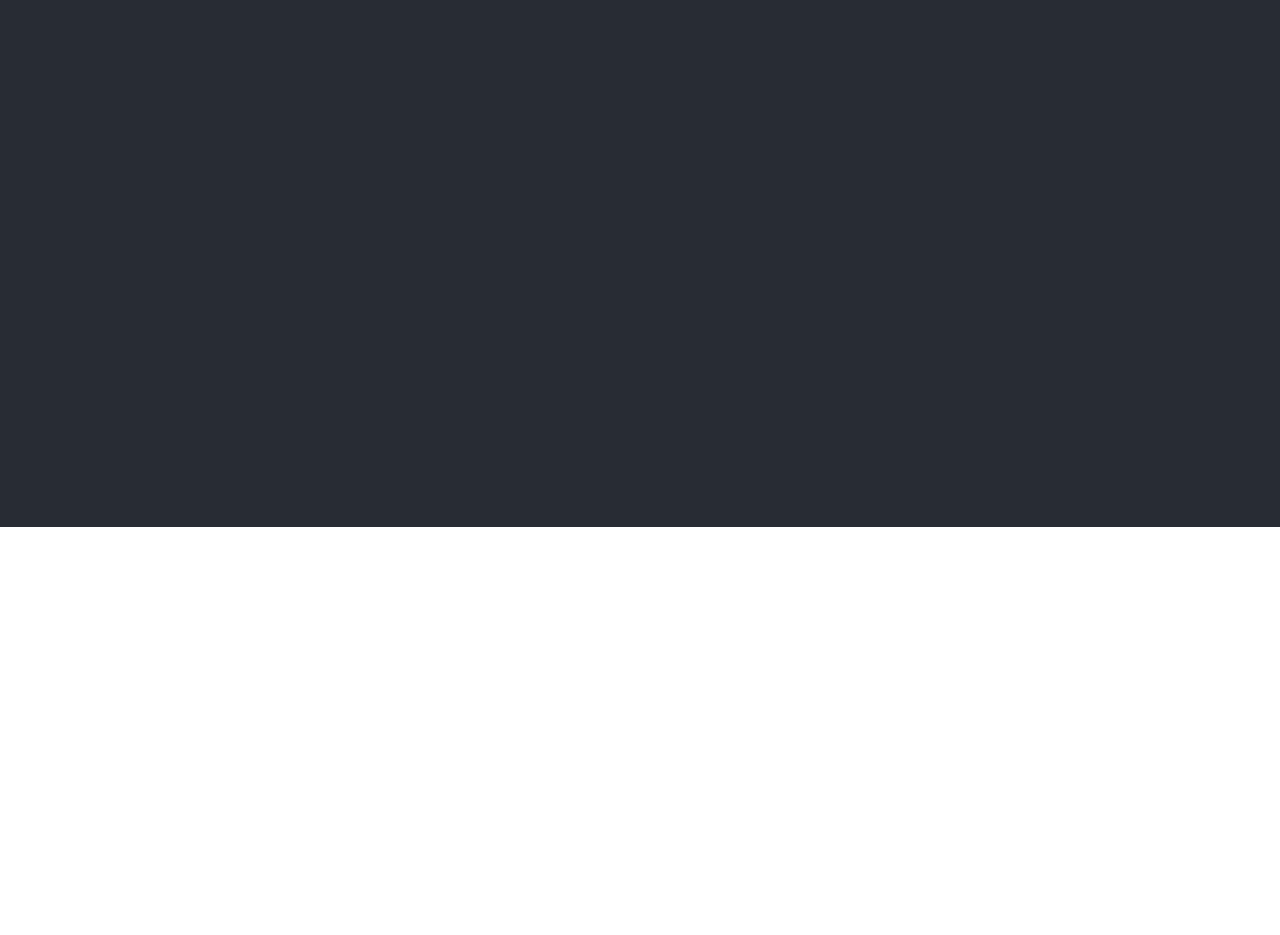
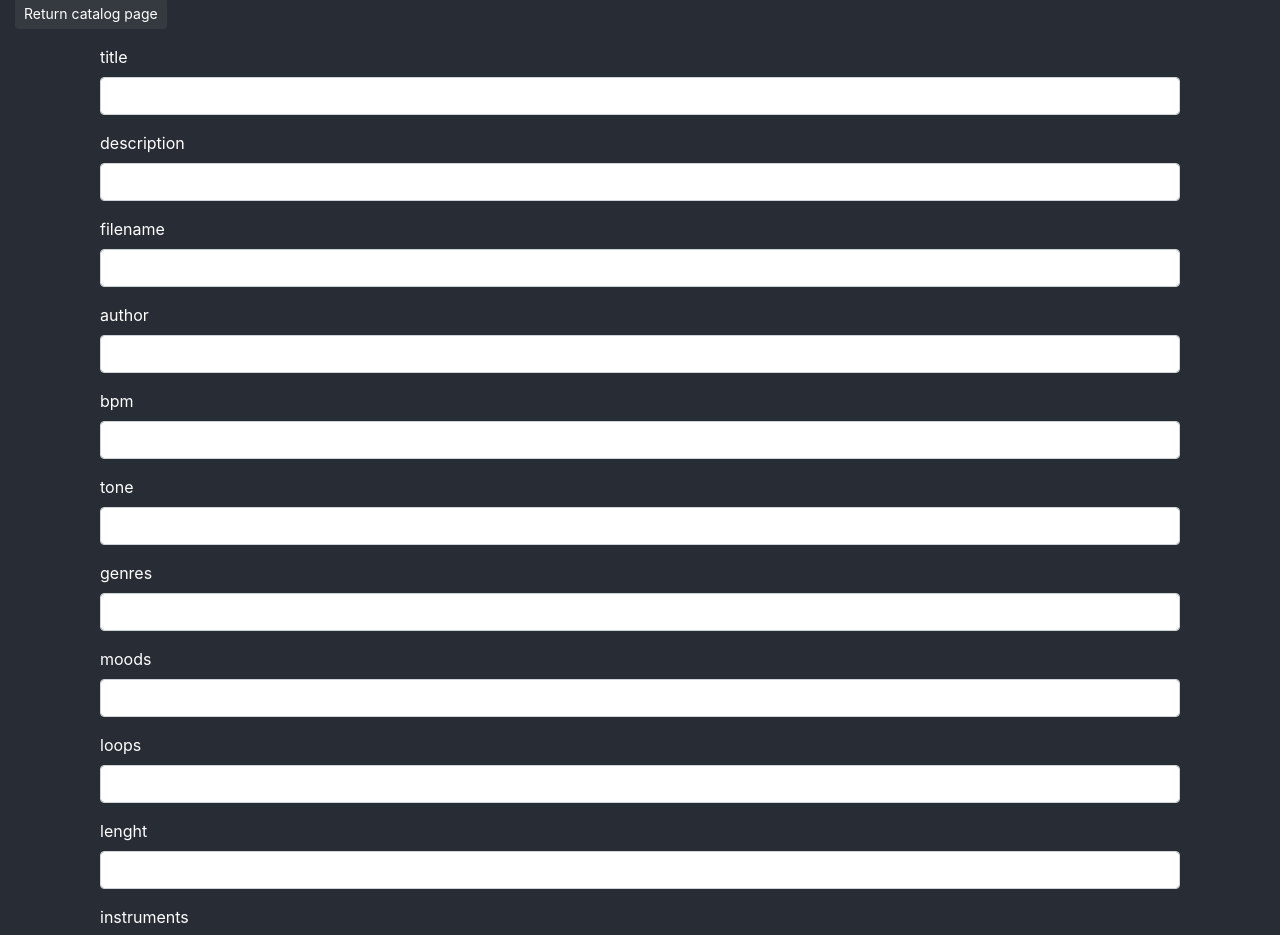
Before and after one commit to jfroussel/reactland-client, a React (Create React App) app: page /add-new-sound in a window 1280 px wide. Shown: the part 273-1208 px from the top of the page. Before the commit the page ends 800 px from the top, so only its background shows below. Built offline with nearby package versions, Linux system fonts and the light colour scheme.

Commit message:
implement crud for sound

```diff
--- a/src/actions/action-types.js
+++ b/src/actions/action-types.js
@@ -2,3 +2,4 @@ export const SET_AUTHENTIFICATION = 'SET_AUTHENTIFICATION'
 export const GET_ACCOUNTS = 'GET_ACCOUNTS'
 export const USER_INFO = 'USER_INFO'
 export const CATALOG_LIST = "CATALOG_LIST"
+export const ADD_SOUND = "ADD_SOUND"
--- a/src/actions/auth.js
+++ b/src/actions/auth.js
@@ -7,7 +7,6 @@ import axios from 'axios'
 const BASE_URL = "http://localhost:3050"
 
 export function signinUser({ email, password }, history) {
-    console.log('action', history)
     return function (dispatch) {
         axios.post(`${BASE_URL}/signin`, {
             email,
--- a/src/actions/catalog.js
+++ b/src/actions/catalog.js
@@ -4,7 +4,7 @@ const BASE_URL = "http://localhost:3050"
 
 export function getCatalogList() {
     return function (dispatch) {
-        axios.get(`${BASE_URL}/catalog`).then((response) => {
+        axios.get(`${BASE_URL}/sounds`).then((response) => {
             dispatch({type: CATALOG_LIST, payload:response.data})
         }).catch((error) => {
             console.log(error)
--- /dev/null
+++ b/src/actions/sound.js
@@ -0,0 +1,41 @@
+import {
+    ADD_SOUND
+
+} from "./action-types"
+import axios from 'axios'
+const BASE_URL = "http://localhost:3050"
+
+export function addSound({
+    title,
+    description,
+    filename,
+    author,
+    bpm,
+    tone,
+    genres,
+    moods,
+    loops,
+    lenght,
+    instruments }, history) {
+    return function (dispatch) {
+        axios.post(`${BASE_URL}/sound`, {
+            title,
+            description,
+            filename,
+            author,
+            bpm,
+            tone,
+            genres,
+            moods,
+            loops,
+            lenght,
+            instruments
+        }).then((response) => {
+            dispatch({ type: ADD_SOUND, payload: response.data })
+
+            history.push("/catalog")
+        }).catch((error) => {
+            console.log(error)
+        })
+    }
+}
--- /dev/null
+++ b/src/components/AddSound.js
@@ -0,0 +1,164 @@
+import React, { Component } from 'react';
+import { Field, reduxForm } from "redux-form"
+import { Link } from 'react-router-dom'
+import { connect } from 'react-redux'
+import { bindActionCreators } from 'redux'
+import { addSound } from '../actions/sound'
+import { withRouter } from 'react-router'
+import * as validations from '../validations'
+const style = {
+    container: {
+        backgroundColor: '#282c34',
+        minHeight: '100vh',
+
+    }
+}
+
+const FIELDS = {
+    title: "title",
+    description: "description",
+    filename: "filename",
+    author: "author",
+    bpm: "bpm",
+    tone: "tone",
+    genres: "genres",
+    moods: "moods",
+    loops: "loops",
+    lenght: "lenght",
+    instruments: "instruments"
+}
+
+class Sound extends Component {
+
+
+
+
+    handleSubmit = (sound) => {
+        console.log('history : ',this.props.history)
+        this.props.addSound(sound, this.props.history)
+    }
+
+    renderInputComponent = (field) => {
+        return (
+            <div className="justify-content-md-center">
+                <fieldset className="col-md-12 form-group">
+                    <label className="bmd-label-floating">{field.label}</label>
+                    <input className="form-control" {...field.input} type={field.type} />
+                    {field.meta.touched && field.meta.error && <span style={style.error}>{field.meta.error}</span>}
+                </fieldset>
+            </div>
+        )
+    }
+
+
+    render() {
+        return (
+            <div className="container-fluid pt-5" style={style.container}>
+                <div className="text-center text-white">
+                    <h1 className="font-weight-light pb-5">Add new sound <br /> into your catalog</h1>
+                </div>
+                <p><Link type="button" className="btn btn-sm btn-dark" to="/catalog">Return catalog page</Link></p>
+                <div className=" container text-white">
+                <form onSubmit={this.props.handleSubmit(this.handleSubmit)}>
+                        <Field
+                            name={FIELDS.title}
+                            component={this.renderInputComponent}
+                            type="text"
+                            label="title"
+                        />
+                        <Field
+                            name={FIELDS.description}
+                            component={this.renderInputComponent}
+                            type="text"
+                            label="description"
+                        />
+                        <Field
+                            name={FIELDS.filename}
+                            component={this.renderInputComponent}
+                            type="text"
+                            label="filename"
+                        />
+                        <Field
+                            name={FIELDS.author}
+                            component={this.renderInputComponent}
+                            type="text"
+                            label="author"
+                        />
+                        <Field
+                            name={FIELDS.bpm}
+                            component={this.renderInputComponent}
+                            type="text"
+                            label="bpm"
+                        />
+                        <Field
+                            name={FIELDS.tone}
+                            component={this.renderInputComponent}
+                            type="text"
+                            label="tone"
+                        />
+                        <Field
+                            name={FIELDS.genres}
+                            component={this.renderInputComponent}
+                            type="text"
+                            label="genres"
+                        />
+                        <Field
+                            name={FIELDS.moods}
+                            component={this.renderInputComponent}
+                            type="text"
+                            label="moods"
+                        />
+                        <Field
+                            name={FIELDS.loops}
+                            component={this.renderInputComponent}
+                            type="text"
+                            label="loops"
+                        />
+                        <Field
+                            name={FIELDS.lenght}
+                            component={this.renderInputComponent}
+                            type="text"
+                            label="lenght"
+                        />
+                        <Field
+                            name={FIELDS.instruments}
+                            component={this.renderInputComponent}
+                            type="text"
+                            label="instruments"
+                        />
+
+                        <div className="justify-content-md-center pt-5 pb-5">
+                            <button type="submit" className="btn btn-lg btn-info btn-raised">Validate</button>
+                        </div>
+
+                    </form>
+                </div>
+            </div>
+        );
+    }
+}
+
+function validate(formValues) {
+    const errors = {}
+
+    errors.title = validations.validateNotEmpty(formValues.title)
+    errors.filename = validations.validateNotEmpty(formValues.filename)
+    return errors
+}
+
+const soundForm = reduxForm({
+    form: "Sound",
+    fields: Object.keys(FIELDS),
+    validate
+})(Sound)
+
+const mapStateToProps = state => ({
+    addsound:state.addSound
+})
+
+const mapDispatchToProps = (dispatch) => {
+    return bindActionCreators({ addSound }, dispatch)
+}
+
+
+export default withRouter(connect(mapStateToProps, mapDispatchToProps)(soundForm))
--- a/src/components/App.css
+++ b/src/components/App.css
@@ -30,3 +30,9 @@
     transform: rotate(360deg);
   }
 }
+
+.ReactTable .rt-thead .rt-tr {
+  text-align: left !important;
+  padding: 10px;
+  color: #17a2b8;
+}
--- a/src/components/App.js
+++ b/src/components/App.js
@@ -12,6 +12,7 @@ import Signin from './Signin'
 import Signout from './Signout'
 import Signup from './Signup'
 import Account from './Account'
+import AddSound from './AddSound'
 
 
 
@@ -32,9 +33,11 @@ const App = () => (
             <Route exact path='/signup' component={Signup} />
             <Route exact path='/dashboard' component={RequireAuthentification(Dashboard)} />
             <Route exact path='/catalog' component={Catalog} />
+            <Route exact path='/add-new-sound' component={AddSound} />
             <Route exact path='/sales' component={RequireAuthentification(Sales)} />
             <Route exact path='/statistics' component={RequireAuthentification(Statistics)} />
             <Route exact path='/accounts' component={RequireAuthentification(Account)} />
+
         </div>
     </Router>
 );
--- a/src/components/Catalog.js
+++ b/src/components/Catalog.js
@@ -4,6 +4,7 @@ import { bindActionCreators } from 'redux'
 import { getCatalogList } from '../actions/catalog'
 import ReactTable from "react-table"
 import "react-table/react-table.css"
+import { Link } from 'react-router-dom'
 
 const style = {
     container: {
@@ -72,7 +73,7 @@ class Catalog extends Component {
                                     },
                                     {
                                         Header: "Tone",
-                                        accessor: "tone.label",
+                                        accessor: "tone",
 
                                     },
                                     {
@@ -111,15 +112,17 @@ class Catalog extends Component {
                         sortable={true}
                         noDataText="No data found !"
                         className="-striped -highlight"
+
                     />
                 </div>
             </div>
         )
         return (
             <div className="container-fluid pt-5" style={style.container}>
-                <p className="text-center text-white">
-                    <h1 className="font-weight-light pb-5">Catalog page</h1>
-                </p>
+                <div className="text-center text-white">
+                    <h1 className="font-weight-light pb-5">Sounds catalog</h1>
+                </div>
+                <p><Link type="button" className="btn btn-sm btn-dark" to="/add-new-sound">Add New sound</Link></p>
                 <div className="text-white">
                     <SoundList />
                 </div>
--- a/src/reducers/catalog.js
+++ b/src/reducers/catalog.js
@@ -1,12 +1,13 @@
-import { CATALOG_LIST} from '../actions/action-types'
+import { CATALOG_LIST } from '../actions/action-types'
 
 
 export default function CatalogReducer(state = [], action) {
     switch (action.type) {
-        case CATALOG_LIST :
+        case CATALOG_LIST:
             return {
                 list: action.payload
             }
+
         default:
             return state
     }
--- a/src/reducers/index.js
+++ b/src/reducers/index.js
@@ -4,6 +4,7 @@ import AuthentificationReducer from "./authentification";
 import AccountReducer from "./account"
 import UserInfo from './userInfoReducer'
 import CatalogList from "./catalog"
+import AddSound from "./catalog"
 
 
 const rootReducer = combineReducers({
@@ -11,7 +12,8 @@ const rootReducer = combineReducers({
     authentification: AuthentificationReducer,
     accounts: AccountReducer,
     userInfo: UserInfo,
-    catalogList : CatalogList
+    catalogList : CatalogList,
+    addsound: AddSound
 
 })
 
--- /dev/null
+++ b/src/reducers/sound.js
@@ -0,0 +1,14 @@
+import { ADD_SOUND } from '../actions/action-types'
+
+
+export default function SoundReducer(state = [], action) {
+    switch (action.type) {
+
+        case ADD_SOUND:
+            return {
+                addsound: action.payload
+            }
+        default:
+            return state
+    }
+}
```
